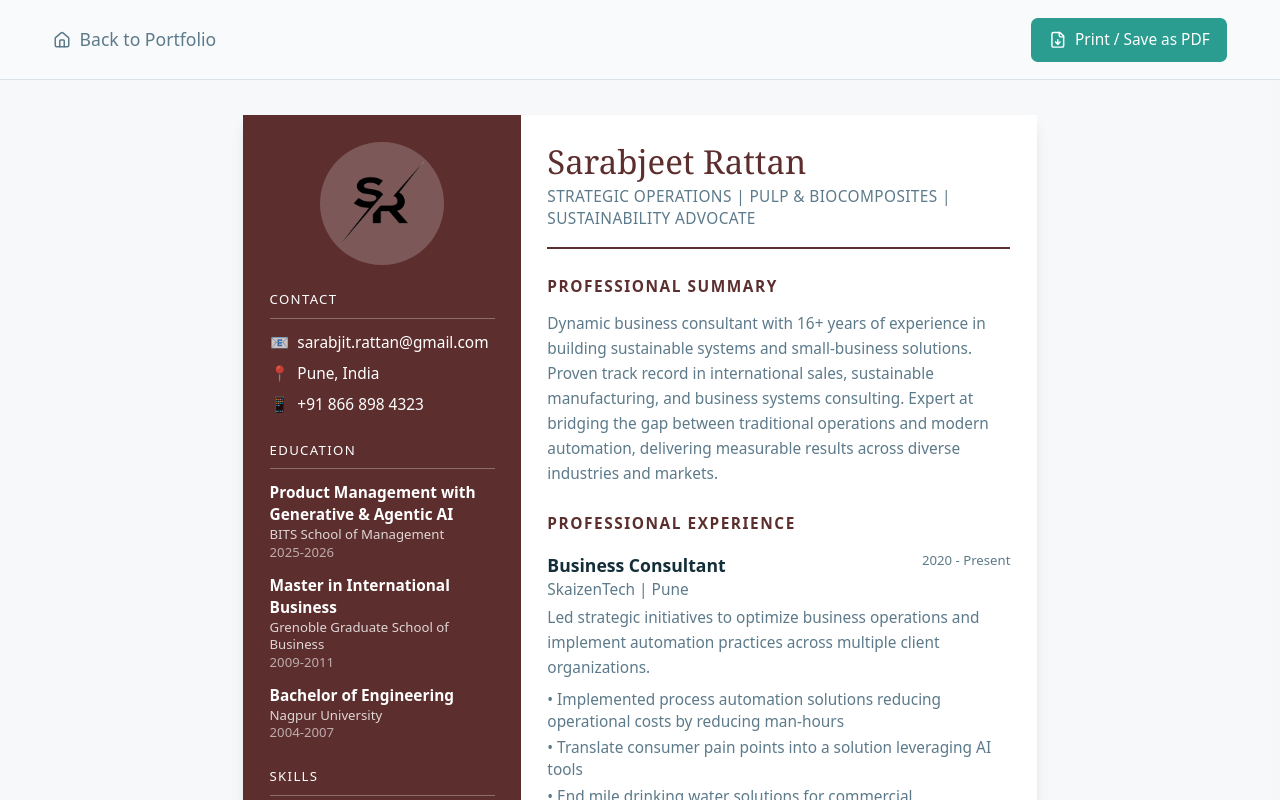
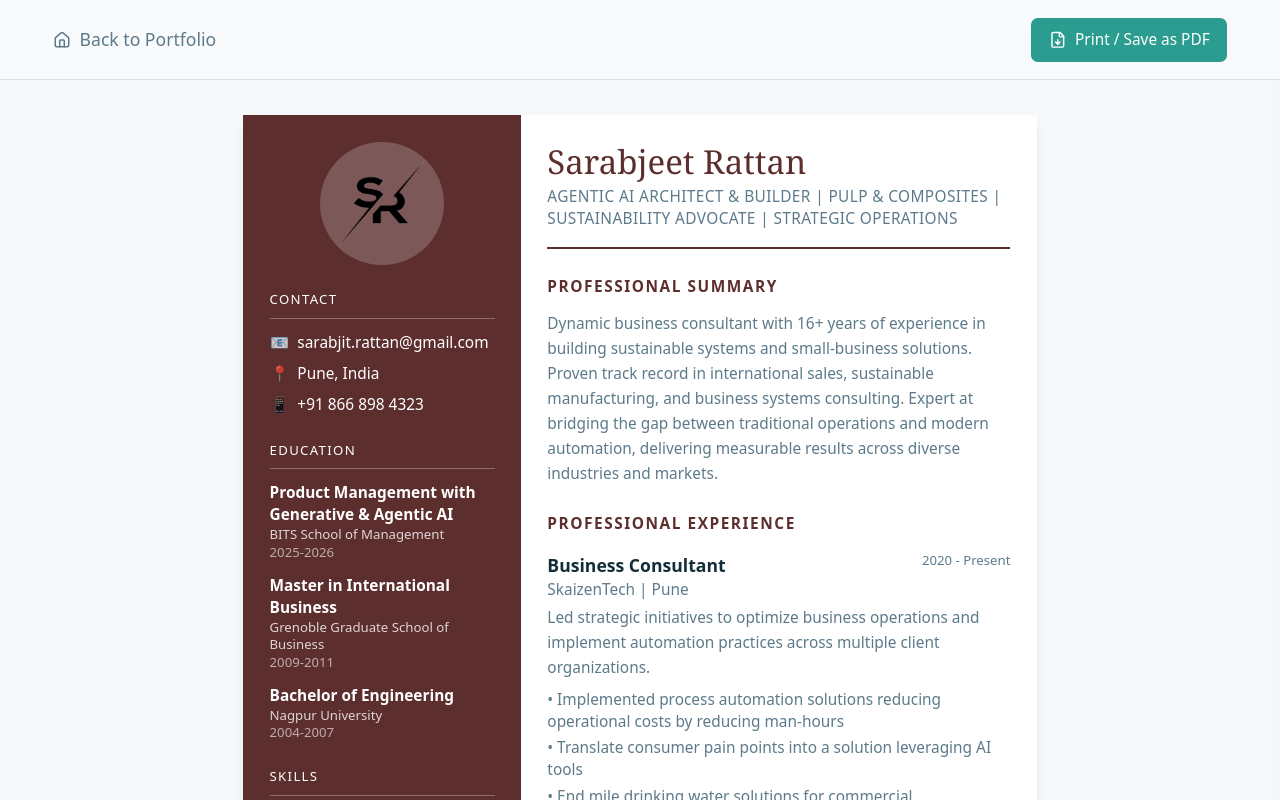
Before and after one commit to ssr85/ssr85, a React (Vite) app: page /resume in a window 1280 px wide. Shown: the top 800 px of the page. Built offline with nearby package versions, Linux system fonts and the light colour scheme; the HTML template or start-up script is replaced by a standard one.

Commit message:
Preceding changes

```diff
--- a/src/pages/Resume.tsx
+++ b/src/pages/Resume.tsx
@@ -155,7 +155,7 @@ const Resume = () => {
               <div className="mb-6 border-b-2 border-[#5D2E2E] pb-4">
                 <h1 className="text-3xl font-serif text-[#5D2E2E] mb-1">Sarabjeet Rattan</h1>
                 <p className="text-sm text-muted-foreground uppercase tracking-wide">
-                  Strategic Operations | Pulp & BioComposites | Sustainability Advocate
+                  Agentic AI Architect & Builder | Pulp & Composites | Sustainability Advocate | Strategic Operations
                 </p>
               </div>
 
```
